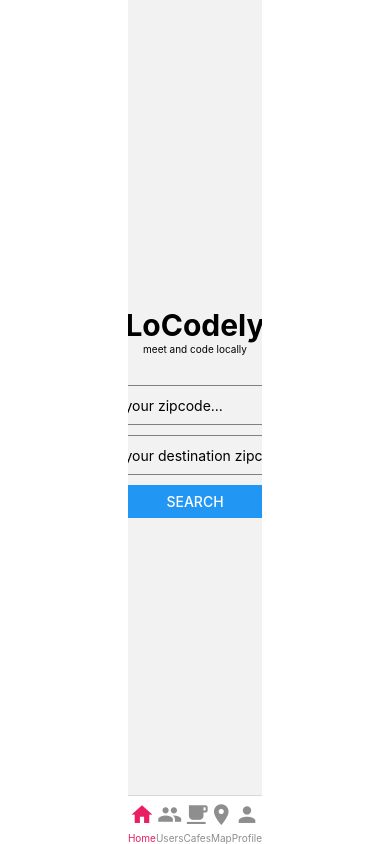
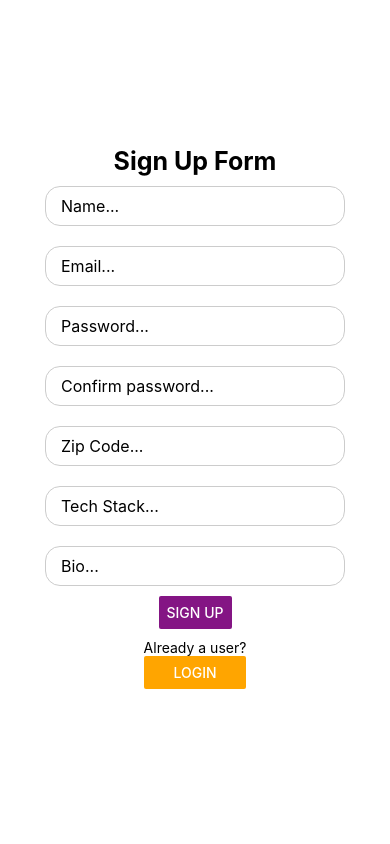
Before and after one commit to jng34/loCodeLy, a React Native app in the folder client/: screen /Login in a window 390 px wide. Built offline with nearby package versions, Linux system fonts and the light colour scheme.

Commit message:
styled login and signup comps

```diff
--- a/client/App.js
+++ b/client/App.js
@@ -16,7 +16,7 @@
   return (
     <ApolloProvider client={client}>
       <View style={styles.container}>
-        <TabNavigation />
+        <SignUp />
       </View>
     </ApolloProvider>
   );
--- a/client/components/Login.js
+++ b/client/components/Login.js
@@ -1,27 +1,37 @@
 import { useState } from 'react';
-import { StyleSheet, TextInput, Button, View } from "react-native";
+import { StyleSheet, TextInput, Text, Button, View } from "react-native";
 
 export default function Login({ navigation }) {
   const [email, setEmail] = useState('');
   const [password, setPassword] = useState('');
 
+  function handleSubmit() {
+    // Set graphql auth login
+    console.log(`logged in with email: ${email} and password: ${password}`)
+  }
+
   return (
     <View style={styles.container}>
+      <View style={styles.space}>
         <TextInput
           style={styles.input}
           onChangeText={text => setEmail(text)}
           placeholder='email...'
         />
+      </View>
+      <View style={styles.space}>
         <TextInput
           style={styles.input}
           onChangeText={text => setPassword(text)}
           placeholder='password...'
         />
+      </View>
       <Button
         title="Login"
         color="#841584"
-        onPress={() => console.log(email, password)}
+        onPress={handleSubmit}
       />
+      <Text style={styles.space}>Not a user? Sign up now</Text>
       <Button
         title="SignUp"
         color="blue"
@@ -39,10 +49,21 @@
   },
   input: {
     width: 300,
-    borderWidth: 2,
+    height: 40,
+    backgroundColor: '#fff',
+    paddingVertical: 10,
+    paddingHorizontal: 15,
+    borderColor: '#ccc',
+    borderWidth: 1,
+    borderRadius: 15,
+    fontSize: 16,
   },
   button: {
     marginTop: 15,
     marginBottom: 15
+  },
+  space: {
+    paddingTop: 10,
+    paddingBottom: 10
   }
 });
--- a/client/components/SignUp.js
+++ b/client/components/SignUp.js
@@ -43,17 +43,23 @@
     <View style={styles.container}>
       {error ? <Text style={styles.errMsg}>Submission error! {error.message}</Text> : <></>}
       <Text style={styles.header}>Sign Up Form</Text>
+      <View style={styles.space}>
         <TextInput
           style={styles.input}
           onChangeText={text => setName(text)}
           placeholder='Name...'
           />
         <Text style={styles.errMsg}></Text>
+      </View>
+      <View style={styles.space}>
         <TextInput
           style={styles.input}
           onChangeText={text => setEmail(text)}
           placeholder='Email...'
           />
+        <Text style={styles.errMsg}></Text>
+      </View>
+      <View style={styles.space}>
         <TextInput
           style={styles.input}
           secureTextEntry={true}
@@ -61,6 +67,8 @@
           placeholder='Password...'
           />
         <Text style={styles.errMsg}></Text>
+      </View>
+      <View style={styles.space}>
         <TextInput
           style={styles.input}
           secureTextEntry={true}
@@ -68,24 +76,31 @@
           placeholder='Confirm password...'
           />
         <Text style={styles.errMsg}></Text>
+      </View>
+      <View style={styles.space}>
         <TextInput
           style={styles.input}
           onChangeText={text => setZipCode(text)}
           placeholder='Zip Code...'
           />
         <Text style={styles.errMsg}></Text>
+      </View>
+      <View style={styles.space}>
         <TextInput
           style={styles.input}
           onChangeText={text => setTechStack(text)}
           placeholder='Tech Stack...'
           />
         <Text style={styles.errMsg}></Text>
+      </View>
+      <View style={styles.space}>
         <TextInput
           style={styles.input}
           onChangeText={text => setBio(text)}
           placeholder='Bio...'
           />
         <Text style={styles.errMsg}></Text>
+      </View>
       <Button
         title="Sign Up"
         color="#841584"
@@ -94,12 +109,14 @@
       {loading ? <Text>Submitting...</Text> : <></>}
       <Text style={styles.errMsg}></Text>
 
+      <View style={styles.space}>
         <Text>Already a user?</Text>
         <Button
           title="Login"
           color="orange"
           onPress={() => navigation.navigate('Login')}
         />
+      </View>
       {/* <Text>{data}</Text> */}
     </View>
   );
@@ -129,5 +146,9 @@
   errMsg: {
     color: 'red',
     fontSize: 20
+  },
+  space: {
+    paddingTop: 10,
+    paddingBottom: 10
   }
 });
```
Lines whose indentation alone changed are shown as unchanged.
